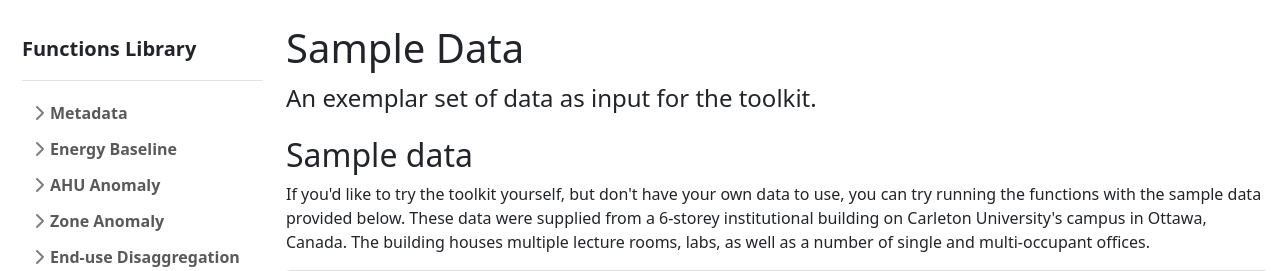
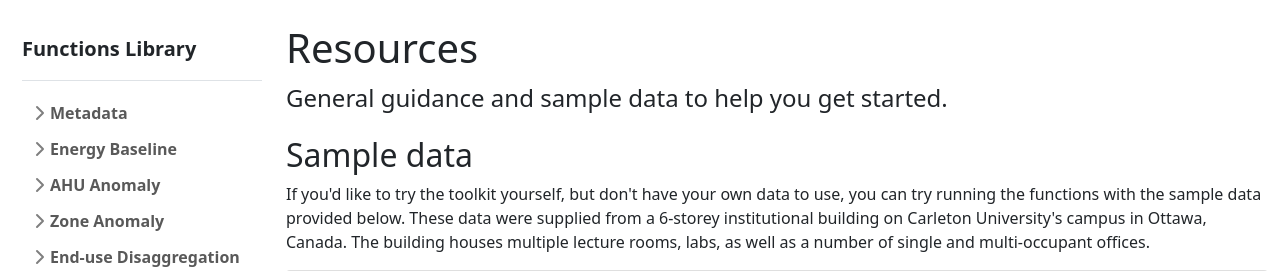
Before and after one commit to Carleton-DBOM-Research-Group/Building_energy_management_toolkit, a Flask app: page /functions/sample-data in a window 1280 px wide. Shown: the part 74-345 px from the top of the page. Run offline with Flask 2, Linux system fonts and the light colour scheme.

Commit message:
Added "Resources" heading

```diff
--- a/templates/functions_sampleData.html
+++ b/templates/functions_sampleData.html
@@ -178,9 +178,9 @@
 <!-- Main content -->
   <div class="intro ps-lg-4" style="margin-left: 250px;">
     <div class="d-md-flex flex-md-row align-items-center justify-content-between">
-      <p class="h1">Sample Data</p>
+      <p class="h1">Resources</p>
     </div>
-    <p class="lead fs-4 pb-1">An exemplar set of data as input for the toolkit.
+    <p class="lead fs-4 pb-1">General guidance and sample data to help you get started.
     </p>
     <div class="d-md-flex flex-md-row align-items-center justify-content-start">
       <p class="h2">Sample data</p>
```
